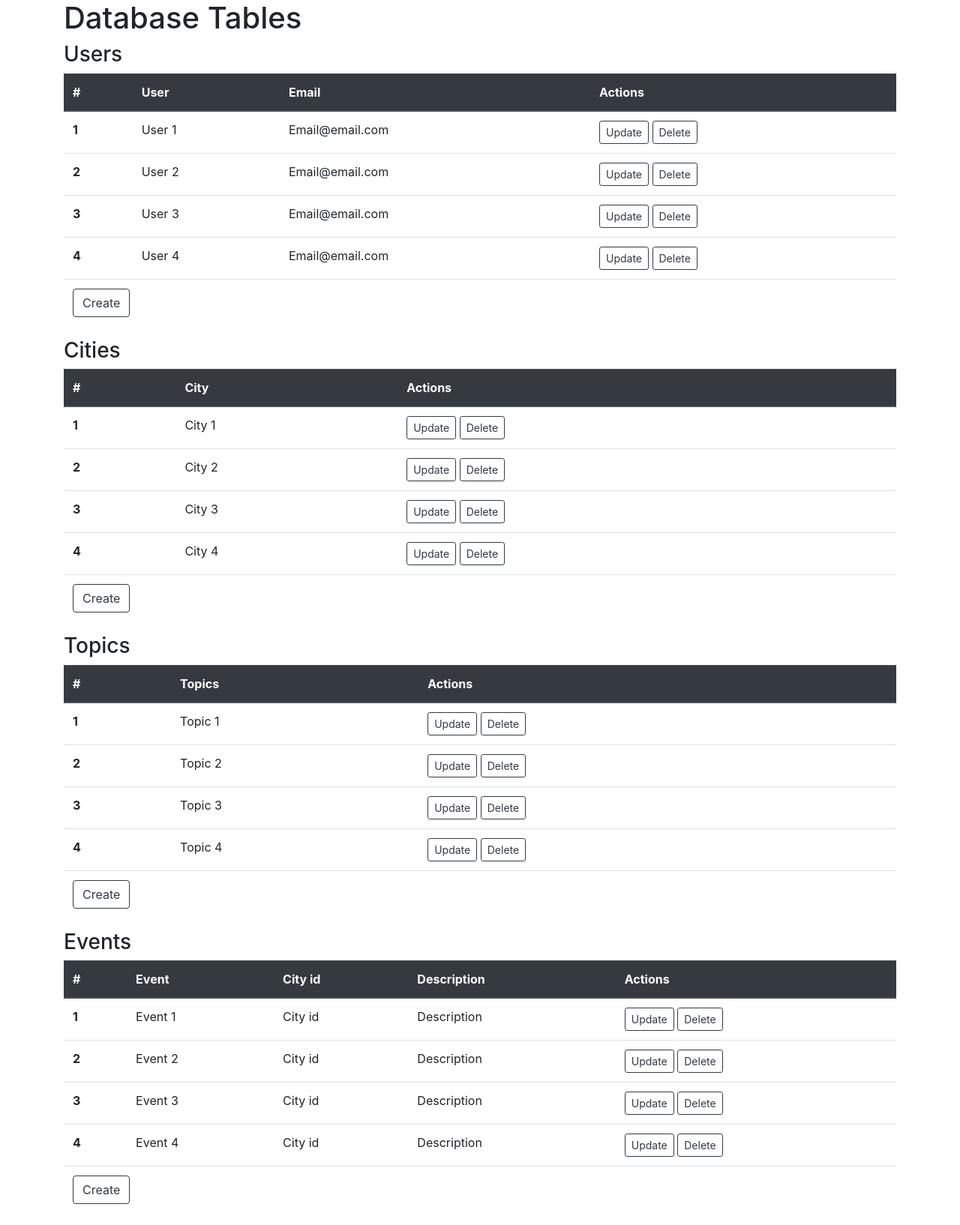
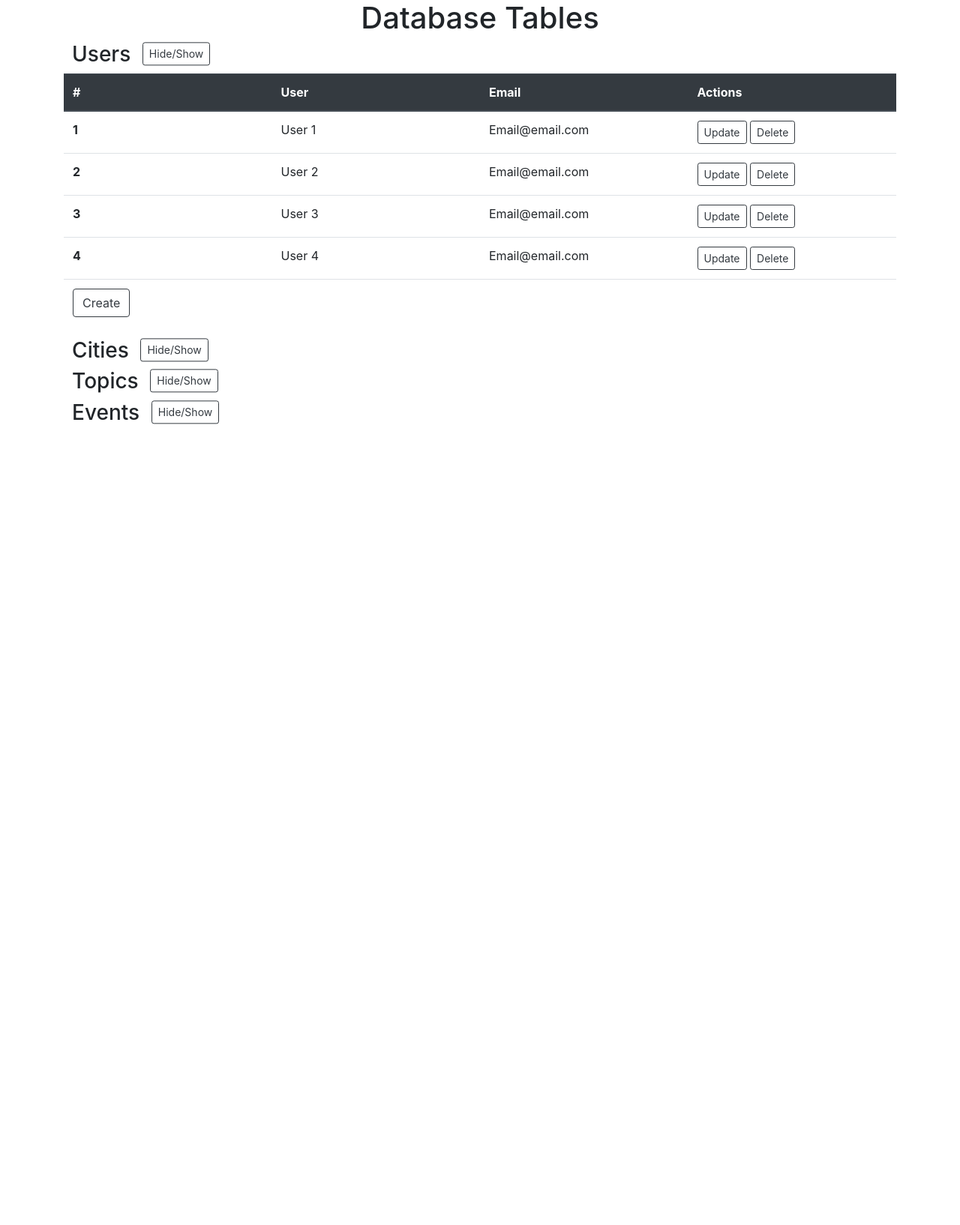
Before and after one commit to Eelolo/Pitchme-test-task, a Flask app: page /admin in a window 1280 px wide. Shown: the whole page at 75% size. After the commit the page ends 566 px from the top, so only its background shows below. Run offline with Flask 2, Linux system fonts and the light colour scheme; some libraries are stand-ins or nearby versions.

Commit message:
hide/show tables buttons

```diff
--- a/static/css/style.css
+++ b/static/css/style.css
@@ -15,3 +15,32 @@
 .sidebar-heading {
     padding-left: 8px;
 }
+
+h1 {
+    text-align: center
+}
+
+table {
+  width: 100%;
+  table-layout: fixed;
+}
+
+table td {
+  width: 100%;
+}
+
+.table-name {
+    display: inline-block;
+    padding-left: 1%
+}
+.table-name h3 {
+    display: block;
+}
+
+.table-name button {
+    display: block;
+    margin-left: 1%
+    position: relative;
+    top: 85%;
+    transform: translate(0, -15%);
+}
--- a/templates/admin_page.html
+++ b/templates/admin_page.html
@@ -12,10 +12,15 @@
 <body>
     <div class="container">
         <h1>Database Tables</h1>
-        <div>
+        <div class="table-name">
             <h3>Users</h3>
         </div>
-        <table class="table">
+        <div class="table-name">
+            <button type="button" class="btn btn-outline-dark btn-sm" data-toggle="collapse" data-target="#collapse-users">
+                Hide/Show
+            </button>
+        </div>
+        <table class="table" id="collapse-users">
             <thead class="thead-dark">
                 <tr>
                     <th scope="col">#</th>
@@ -72,10 +77,15 @@
         </table>
     </div>
     <div class="container">
-        <div>
+        <div class="table-name">
             <h3>Cities</h3>
         </div>
-        <table class="table">
+        <div class="table-name">
+            <button type="button" class="btn btn-outline-dark  btn-sm" data-toggle="collapse" data-target="#collapse-cities">
+                Hide/Show
+            </button>
+        </div>
+        <table class="table collapse in" id="collapse-cities">
             <thead class="thead-dark">
                 <tr>
                     <th scope="col">#</th>
@@ -127,10 +137,16 @@
         </table>
     </div>
     <div class="container">
-        <div>
+        <div class="table-name">
             <h3>Topics</h3>
         </div>
-        <table class="table">
+        <div class="table-name">
+            <button type="button" class="btn btn-outline-dark btn-sm" data-toggle="collapse" data-target="#collapse-topics">
+                Hide/Show
+            </button>
+        </div>
+
+        <table class="table collapse in" id="collapse-topics">
             <thead class="thead-dark">
                 <tr>
                     <th scope="col">#</th>
@@ -182,10 +198,15 @@
         </table>
     </div>
     <div class="container">
-        <div>
+        <div class="table-name">
             <h3>Events</h3>
         </div>
-        <table class="table">
+        <div class="table-name">
+            <button type="button" class="btn btn-outline-dark btn-sm" data-toggle="collapse" data-target="#collapse-events">
+                Hide/Show
+            </button>
+        </div>
+        <table class="table collapse in" id="collapse-events">
             <thead class="thead-dark">
                 <tr>
                     <th scope="col">#</th>
```
